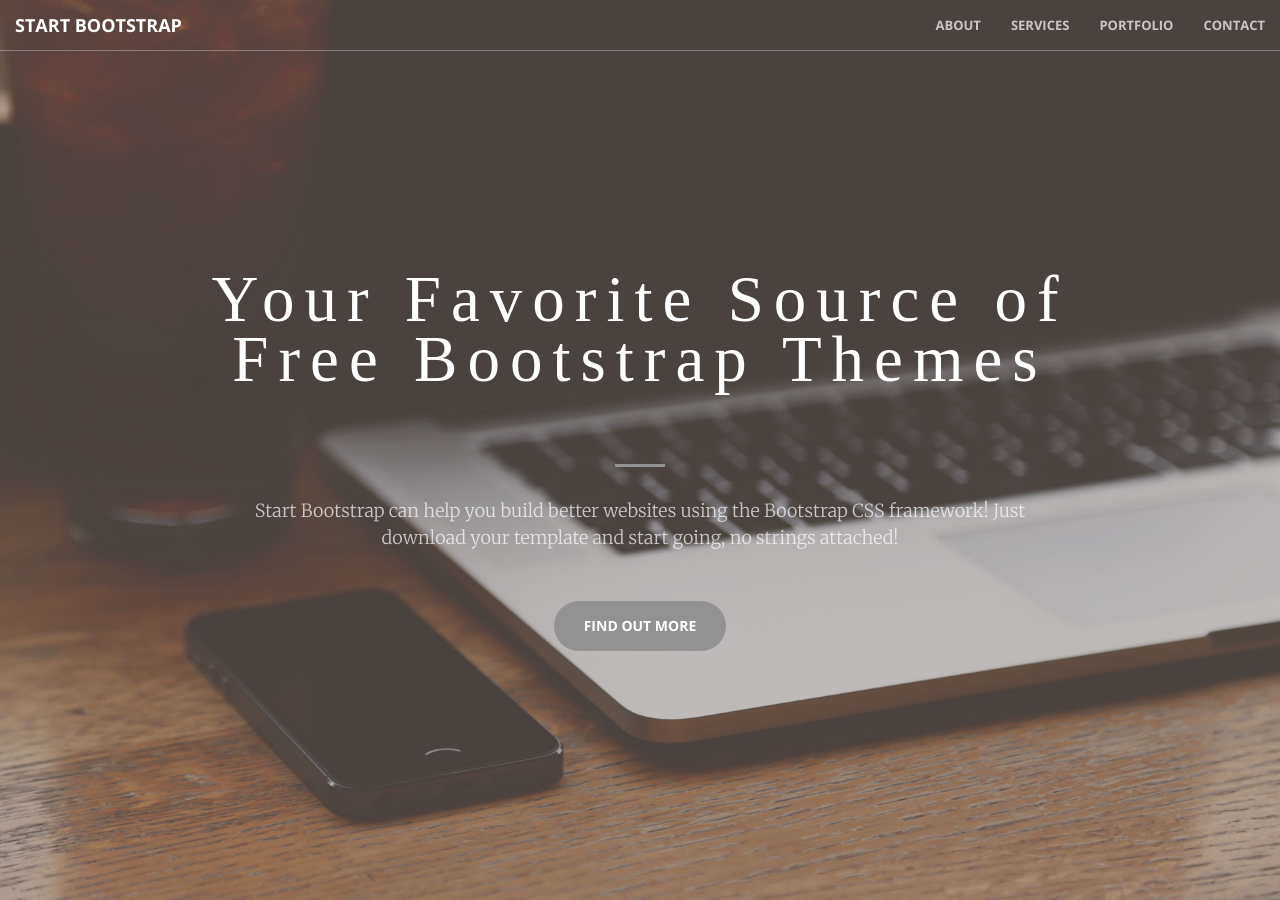
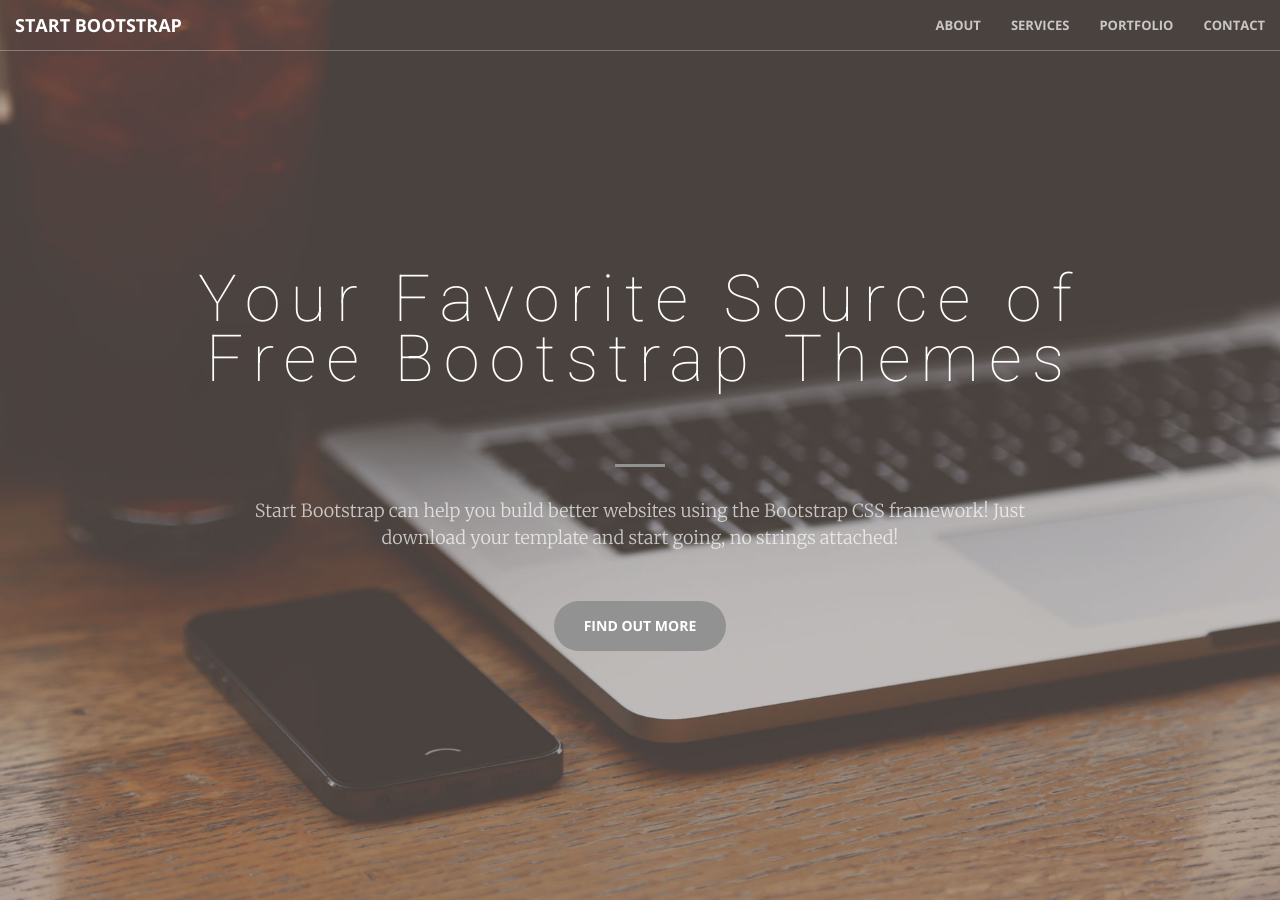
Before and after one commit to AudenLeonardo/AudenLeonardo.github.io, a Jekyll site: the page built from index.html, in a window 1280 px wide and 900 px high. Built offline with Jekyll 4.4.1, drawn with Linux system fonts in a browser that asks for light colours.

Commit message:
Roboto Correction

```diff
--- a/_sass/_base.scss
+++ b/_sass/_base.scss
@@ -166,7 +166,7 @@ header {
         width: 100%;
         .header-content-inner {
             h1 {
-                font-family: 'Roboto-Light';
+                font-family: 'Roboto';
                 font-weight: 100;
                 font-size: 45px;
                 line-height: 60px;
--- a/_sass/_mixins.scss
+++ b/_sass/_mixins.scss
@@ -61,7 +61,7 @@
 }
 @mixin roboto-font()
 {
-	font-family: 'Roboto-Light',sans-serif;
+	font-family: 'Roboto',sans-serif;
 }
 
 @mixin serif-font()
```
